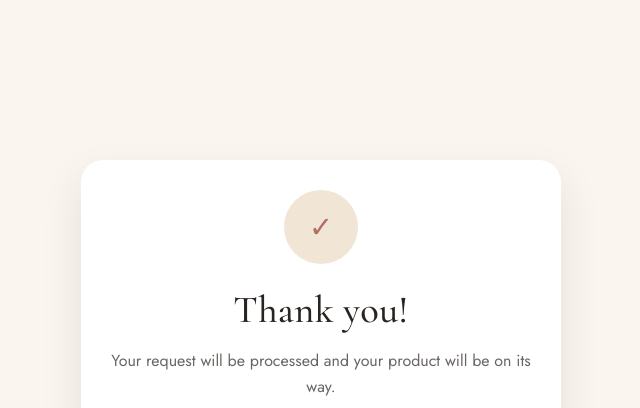
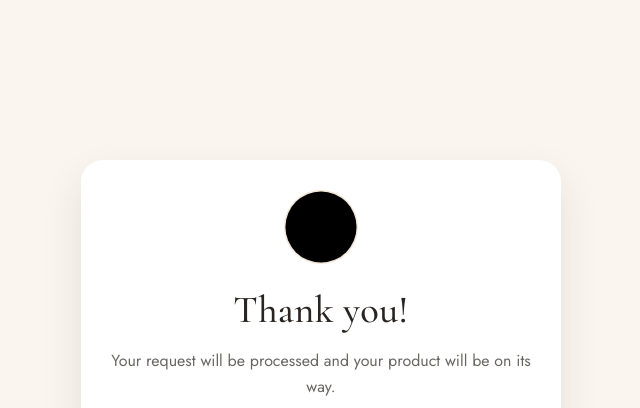
Before and after one commit to Rarejoe/aprilskin, a Flask app: template skincare-app/app/templates/order_success.html in a window 1280 px wide. Shown: the part 83-491 px from the top of the page, without its empty margins (319-959 px from the left). Run offline with Flask 3, Linux system fonts and the light colour scheme; the template is opened without the code that fills it, so the values that code supplies are empty.

Commit message:
Add success icon to order success page

```diff
--- a/skincare-app/app/templates/order_success.html
+++ b/skincare-app/app/templates/order_success.html
@@ -4,8 +4,12 @@
 {% block content %}
 <div class="success-shell">
   <div class="summary-card" style="text-align:center; max-width:480px; margin:60px auto;">
-    <div class="success-mark">&#10003;</div>
-    <h2>Thank you!</h2>
+<div class="success-mark">
+  <svg viewBox="0 0 52 52" aria-hidden="true">
+    <circle class="bg" cx="26" cy="26" r="25"/>
+    <path class="check" d="M14 27 L22 35 L38 18"/>
+  </svg>
+</div>    <h2>Thank you!</h2>
     <p style="margin:0 auto 8px; color:var(--espresso-70);">
       Your request will be processed and your product will be on its way.
     </p>
```
